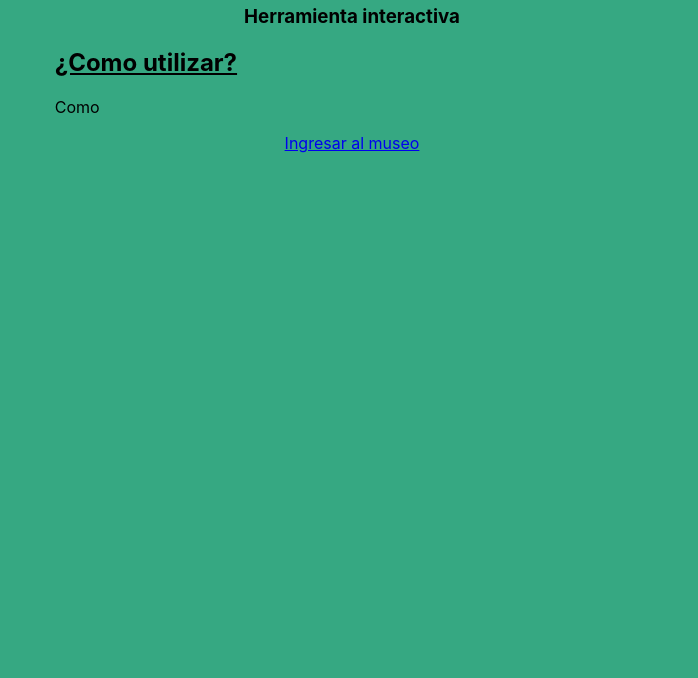
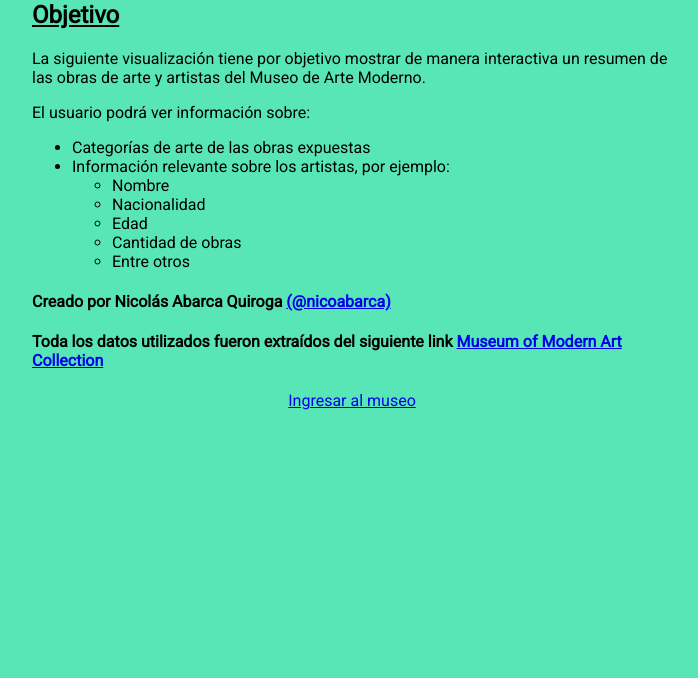
Before and after one commit to nicoabarca/T2-infovis, a website: page index.html in a window 1280 px wide. Shown: the part 122-800 px from the top of the page, without its empty margins (288-986 px from the left). Drawn offline with Linux system fonts and the light colour scheme.

Commit message:
feat(all): project done

```diff
--- a/index.html
+++ b/index.html
@@ -5,6 +5,8 @@
     <meta charset="UTF-8">
     <meta http-equiv="X-UA-Compatible" content="IE=edge">
     <meta name="viewport" content="width=device-width, initial-scale=1.0">
+    <link rel="icon" type="image/x-icon" href="assets/favicon.ico">
+    <link href="https://fonts.googleapis.com/css2?family=Roboto&display=swap" rel="stylesheet">
     <link rel="stylesheet" href="styles/index.css">
     <link rel="stylesheet" href="styles/global.css">
     <title>Museo de Arte Moderno</title>
@@ -16,10 +18,37 @@
             <h1>Bienvenido al Museo de Arte Moderno</h1>
             <h3>Herramienta interactiva</h3>
             <section>
-                <h2>¿Como utilizar?</h2>
-                <p>Como </p>
+                <h2>Objetivo</h2>
+                <p>
+                    La siguiente visualización tiene por objetivo mostrar de manera interactiva
+                    un resumen de las obras de arte y artistas del Museo de Arte Moderno.
+                </p>
+                <p>
+                    El usuario podrá ver información sobre:
+                </p>
+                <ul>
+                    <li>Categorías de arte de las obras expuestas</li>
+                    <li>Información relevante sobre los artistas, por ejemplo:
+                        <ul>
+                            <li>Nombre</li>
+                            <li>Nacionalidad</li>
+                            <li>Edad</li>
+                            <li>Cantidad de obras</li>
+                            <li>Entre otros</li>
+                        </ul>
+                    </li>
+                </ul>
+                <h4>Creado por Nicolás Abarca Quiroga
+                    <a href="https://github.com/nicoabarca">
+                        (@nicoabarca)</a>
+                </h4>
+                <h4>Toda los datos utilizados fueron extraídos del siguiente link
+                    <a href="https://www.kaggle.com/datasets/momanyc/museum-collection">
+                        Museum of Modern Art Collection
+                    </a>
+                </h4>
+                <a class="museum-link" href="museum.html">Ingresar al museo</a>
             </section>
-            <a href="museum.html">Ingresar al museo</a>
         </main>
     </div>
 </body>
--- a/js/main.js
+++ b/js/main.js
@@ -390,6 +390,7 @@ function maleFilter() {
 
 function resetFilter() {
   highlightedCategory = null
+  highlightedArtists = null
   categoriesContainer.selectAll('svg').attr('opacity', null)
   artistsDataJoin([])
 }
--- a/styles/global.css
+++ b/styles/global.css
@@ -1,10 +1,10 @@
 :root {
-    font-family: Inter, Avenir, Helvetica, Arial, sans-serif;
+    font-family: 'Roboto', Inter, Avenir, Helvetica, Arial, sans-serif;
     --orange: #e27d60;
     --pastelorange: #e8a87c;
     --lightblue: #85dcbb;
     --brushviolet: #c38d9e;
-    --greenmarine: #36a882;
+    --greenmarine: #59e6b7;
 }
 
 
@@ -23,5 +23,5 @@ body {
     display: flex;
     flex-direction: column;
     place-items: center;
-    text-align: center;
+    max-width: 50%;
 }
--- a/styles/index.css
+++ b/styles/index.css
@@ -1,3 +1,7 @@
+h1,
+h3 {
+    text-align: center;
+}
 
 h2 {
     text-align: left;
@@ -7,3 +11,8 @@ h2 {
 p {
     text-align: left;
 }
+
+.museum-link {
+    text-align: center;
+    display: block;
+}
```
Also changed, not shown: museum.html (+2 -0 lines), assets/favicon.ico (added).
